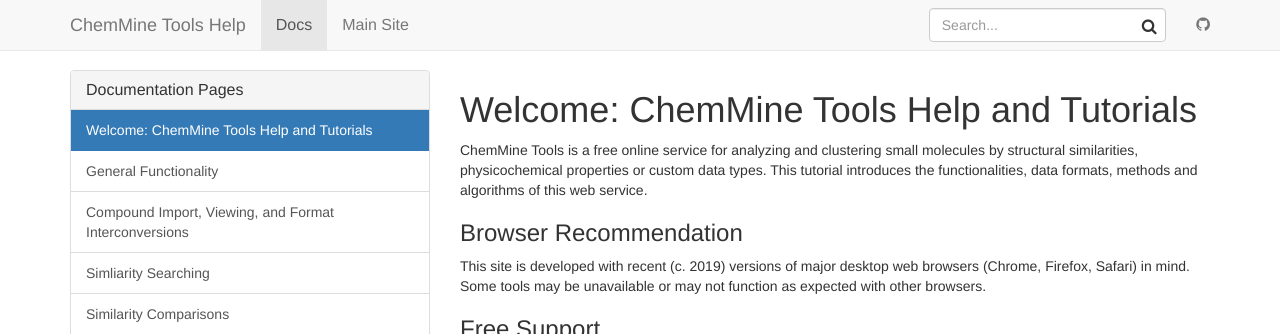
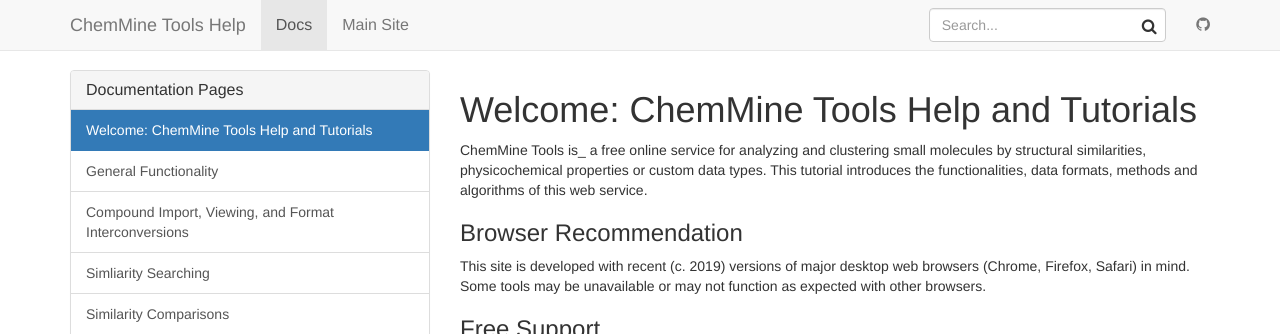
Before and after one commit to girke-lab/chemminetools-docs, a Jekyll site: the page built from _docs/index.md, in a window 1280 px wide. Shown: the top 334 px of the page. Built offline with Jekyll 4.4.1, drawn with Linux system fonts in a browser that asks for light colours.

```diff
--- a/_docs/index.md
+++ b/_docs/index.md
@@ -3,7 +3,7 @@ title: "Welcome: ChemMine Tools Help and Tutorials"
 redirect_from: /index.html
 ---
 
-ChemMine Tools is a free online service for analyzing and clustering small molecules by structural similarities, physicochemical properties or custom data types. This tutorial introduces the functionalities, data formats, methods and algorithms of this web service.
+ChemMine Tools is_ a free online service for analyzing and clustering small molecules by structural similarities, physicochemical properties or custom data types. This tutorial introduces the functionalities, data formats, methods and algorithms of this web service.
 
 ### Browser Recommendation
 
```
